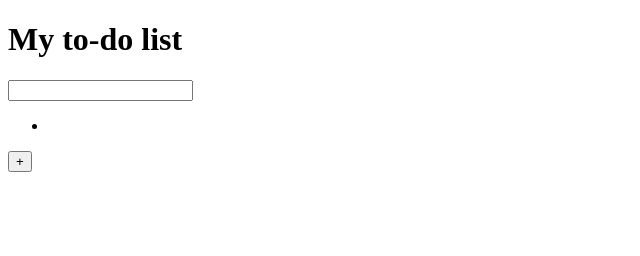
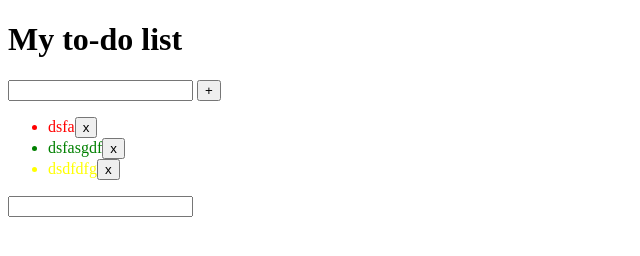
Before and after one commit to AnatoliiMazur/My-to-do-list, a website: page docs/index.html in a window 1280 px wide. Shown: the whole page, without its empty margins (0-640 px from the left). Drawn offline with Linux system fonts and the light colour scheme.

Commit message:
add function

```diff
--- a/docs/index.html
+++ b/docs/index.html
@@ -8,11 +8,13 @@
 <body>
 
 <h1>My to-do list</h1>
-<input id='new-task' type="text">
-<ul id='list'>
-	<li></li>
-</ul>
-<button id='add-task'>+</button>
+<form action="#">
+	<input id='new-task' type="text">
+	<button id='add-task'>+</button>
+</form>
+<ul id='list'></ul>
+
+<input id='color-task' type="text">
 
 <script src="script.js"></script>
 </body>
--- a/docs/script.js
+++ b/docs/script.js
@@ -1,23 +1,86 @@
 "use strict";
 
 (function () {
-	var
-			list = [],
+	let
+			list = [
+				{
+					content: 'dsfa',
+					color: 'red'
+				},
+				{
+					content: 'dsfasgdf',
+					color: 'green'
+				},
+				{
+					content: 'dsdfdfg',
+					color: 'yellow'
+				}
+			],
 			elList = document.querySelector('#list'),
 			elButton = document.querySelector('#add-task'),
-			elInput = document.querySelector('#new-task');
+			elInput = document.querySelector('#new-task'),
+			elInputColor = document.querySelector('#color-task');
 
-	elButton.addEventListener('click', function () {
-		var value = elInput.value;
+	// Functions
+	function addItem() {
+		let value = elInput.value;
 
-		if(value.length < 1) {
+		if (value.length < 1) {
 			return;
 		}
 
-		list.push(value);
+		list.push({
+			content: value,
+			color: elInputColor.value
+		});
 		elInput.value = '';
+		renderList();
+		saveToLocalStorage()
+	}
 
-		console.log(list);
-	})
+	function addItemInDOM(item, index) {
+		let
+				elLi = document.createElement('li'),
+				elButton = document.createElement('button');
+
+		elButton.innerHTML = 'x';
+
+		elButton.addEventListener('click', function () {
+			removeItem(index)
+		});
+
+		elLi.innerHTML = item.content;
+		elLi.setAttribute('data-index', index);
+		elList.appendChild(elLi);
+
+		elLi.appendChild(elButton);
+
+		console.log(item.color);
+
+		if( item.color ) {
+			elLi.style.color = item.color;
+		}
+	}
+
+	function removeItem(index) {
+		list.splice(index, 1);
+		renderList();
+		saveToLocalStorage();
+	}
+
+	function renderList() {
+		elList.innerHTML = '';
+		for (let i = 0; i < list.length; i++) {
+			addItemInDOM(list[i], i)
+		}
+	}
+
+	function saveToLocalStorage() {
+		localStorage.setItem("kraken_items", JSON.stringify(list));
+	}
+
+	renderList();
+
+	elButton.addEventListener('click', addItem);
 
 })();
```
